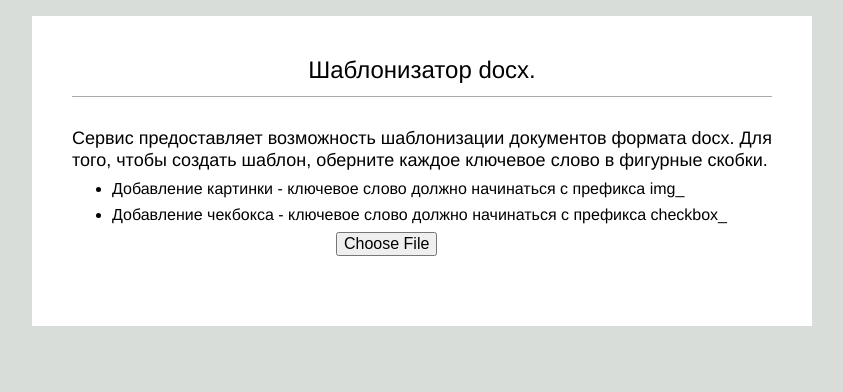
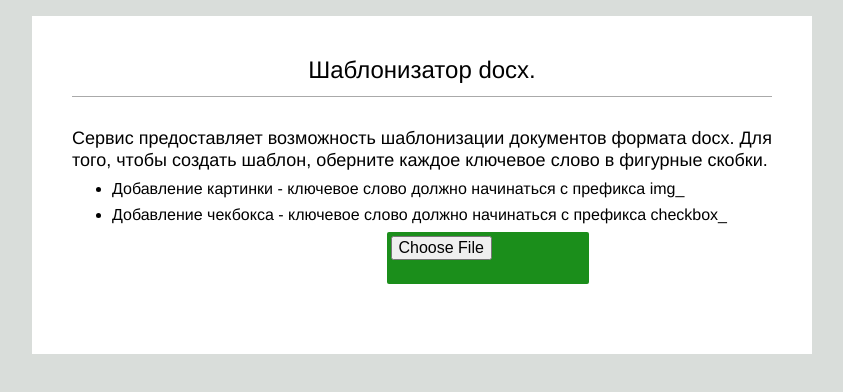
Before and after one commit to vestvud/wordx, a plain HTML site: page index.html in a window 1280 px wide. Shown: the whole page, without its empty margins (218-1061 px from the left). Drawn offline with Linux system fonts and the light colour scheme.

Commit message:
button styles

```diff
--- a/index.html
+++ b/index.html
@@ -24,7 +24,7 @@
             </li>
         </ul>
         <div class="wrapper">
-            <input class="j-file-inp" type="file" accept="application/vnd.openxmlformats-officedocument.wordprocessingml.document" id="file-input" placeholder="Выберите wordx-шаблон">
+            <input class="j-file-inp getData" type="file" accept="application/vnd.openxmlformats-officedocument.wordprocessingml.document" id="file-input" placeholder="Выберите wordx-шаблон">
         </div>
         <div class="j-fields fields"></div>
         <div class="j-template"></div>
@@ -38,4 +38,5 @@
 <script type="text/javascript" src="js/Ui.js"></script>
 <script type="text/javascript" src="js/App.js"></script>
 
-</body></html>
+</body>
+</html>
```
